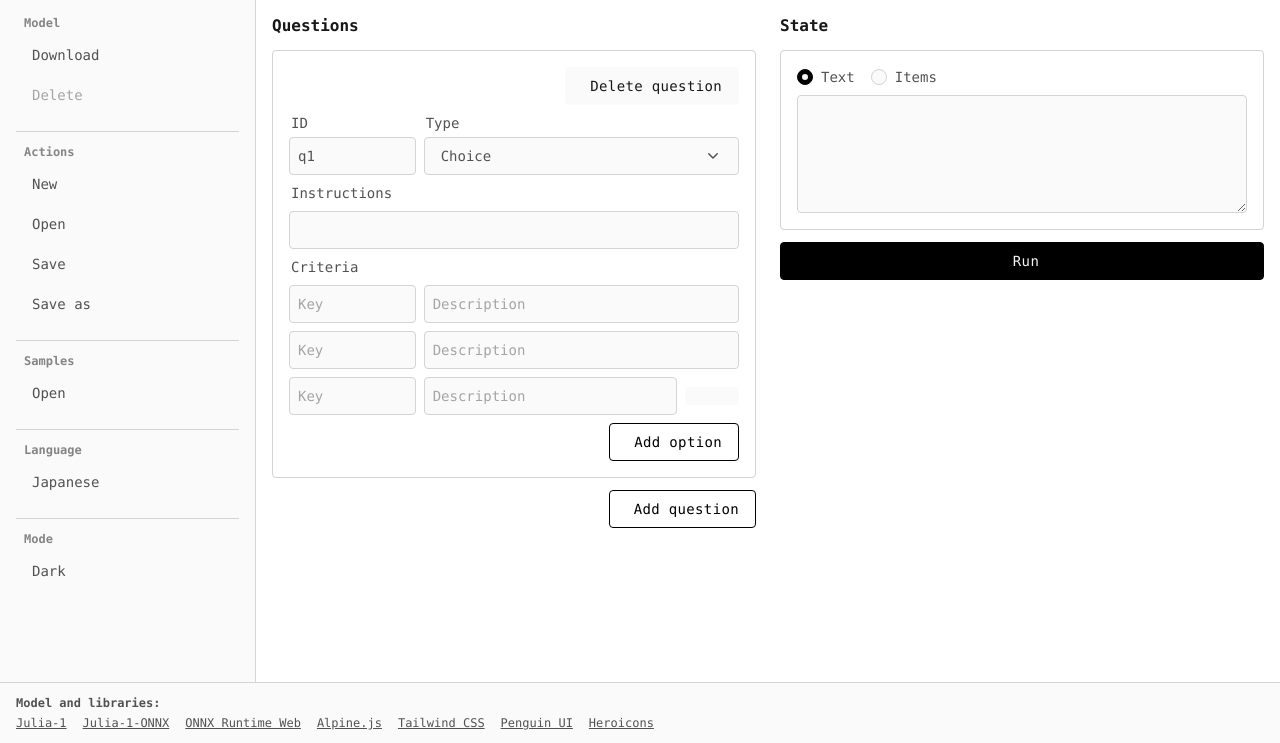
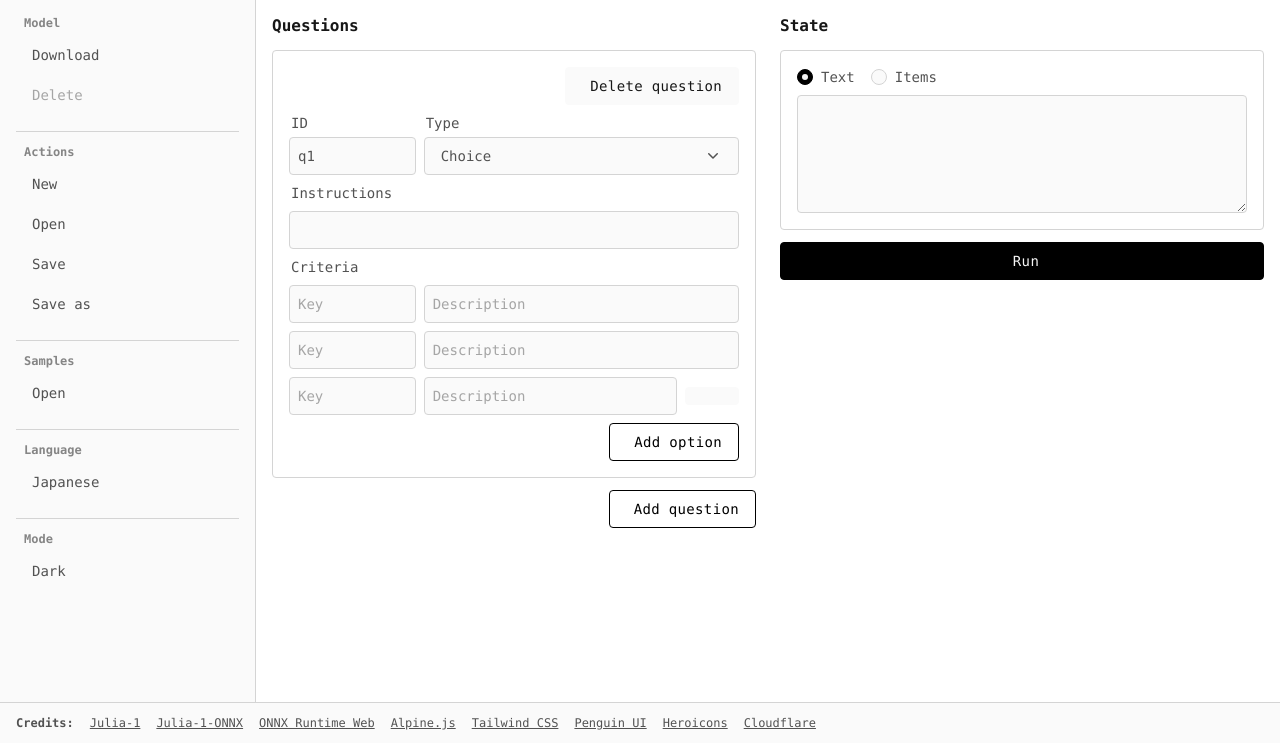
Before and after one commit to high-u/decisions-web, a website built with Vite: page index.html in a window 1280 px wide. Shown: the part 57-800 px from the top of the page. Built offline with nearby package versions, Linux system fonts and the light colour scheme; what heroicons would draw is missing.

Commit message:
update footer

```diff
--- a/index.html
+++ b/index.html
@@ -482,8 +482,8 @@
   </div>
 
   <footer class="w-full shrink-0 border-t border-outline bg-surface-alt px-4 py-3 text-xs dark:border-outline-dark dark:bg-surface-dark-alt">
-    <p class="mb-1 font-semibold">Model and libraries:</p>
     <ul class="flex flex-wrap gap-x-4 gap-y-1">
+      <li class="font-semibold">Credits:</li>
       <li><a class="underline" href="https://huggingface.co/SupersonicLabs/Julia-1">Julia-1</a></li>
       <li><a class="underline" href="https://huggingface.co/SupersonicLabs/Julia-1-ONNX">Julia-1-ONNX</a></li>
       <li><a class="underline" href="https://onnxruntime.ai/">ONNX Runtime Web</a></li>
@@ -491,6 +491,7 @@
       <li><a class="underline" href="https://tailwindcss.com/">Tailwind CSS</a></li>
       <li><a class="underline" href="https://www.penguinui.com/">Penguin UI</a></li>
       <li><a class="underline" href="https://heroicons.com/">Heroicons</a></li>
+      <li><a class="underline" href="https://www.cloudflare.com/">Cloudflare</a></li>
     </ul>
   </footer>
   </div>
```
